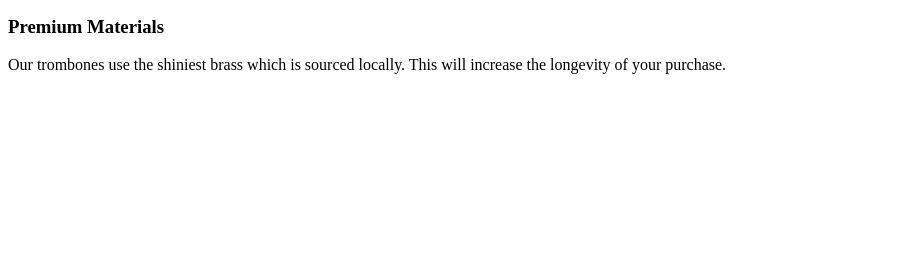
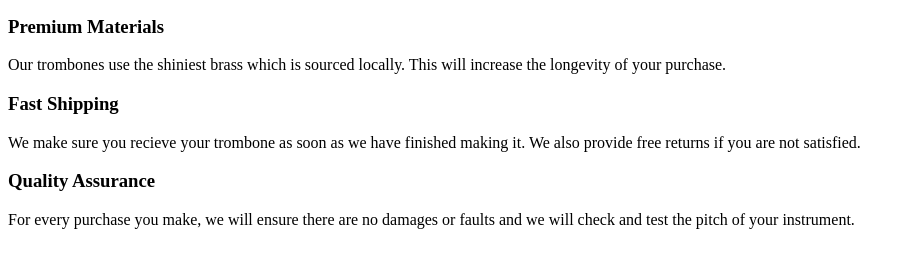
Before and after one commit to John-Kibirige/Chandan-John-Microverse-Project, a plain HTML site: page index.html in a window 1280 px wide. Shown: the part 421-688 px from the top of the page, without its empty margins (0-915 px from the left). Drawn offline with Linux system fonts and the light colour scheme.

Commit message:
update commited

```diff
--- a/index.html
+++ b/index.html
@@ -44,6 +44,18 @@
                   This will increase the longevity of your purchase.
                </p>
             </div>
+            <div class="actual-components">
+               <h3>Fast Shipping</h3>
+               <p>
+                  We make sure you recieve your trombone as soon as we have finished making it. We also provide free returns if you are not satisfied.
+               </p>
+            </div>
+            <div class="actual-components">
+               <h3>Quality Assurance</h3>
+               <p>
+                  For every purchase you make, we will ensure there are no damages or faults and we will check and test the pitch of your instrument.
+               </p>
+            </div>
          </div>
       </main>
       <!-- end of main section  -->
```
